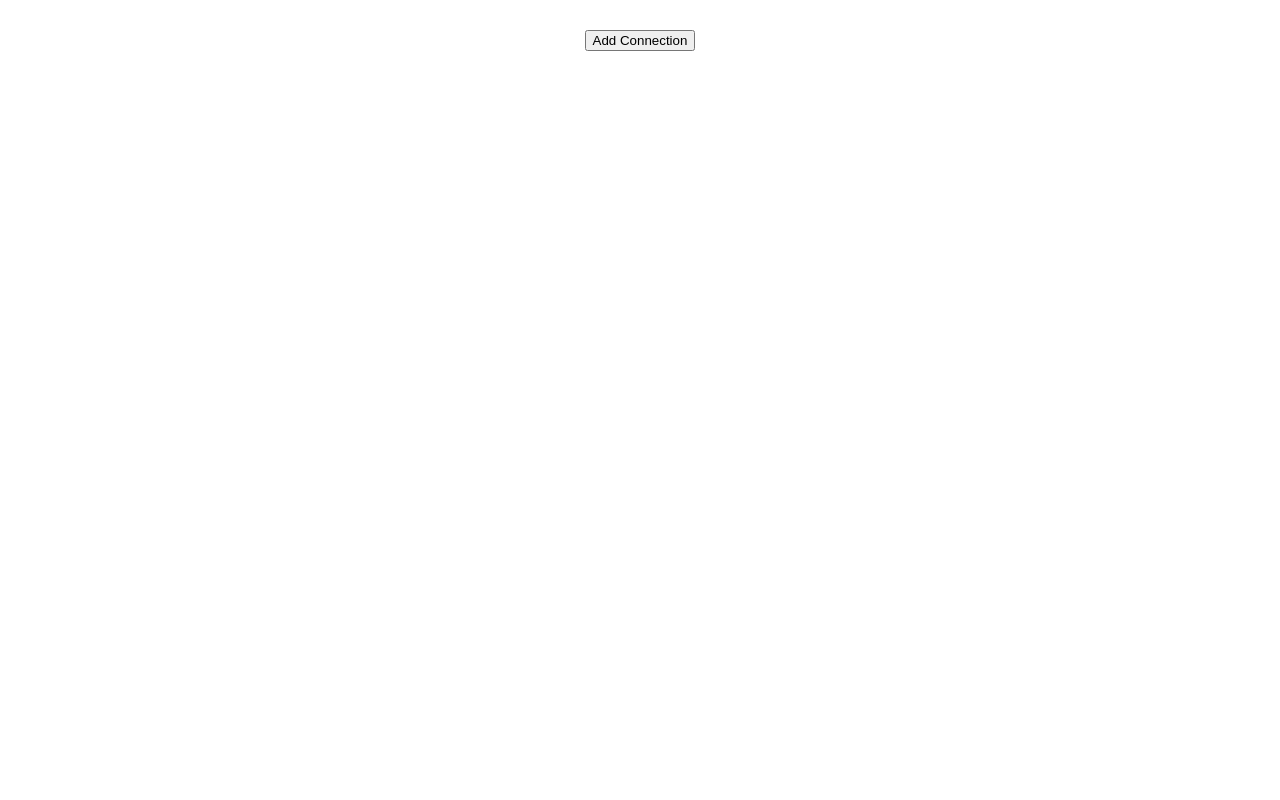
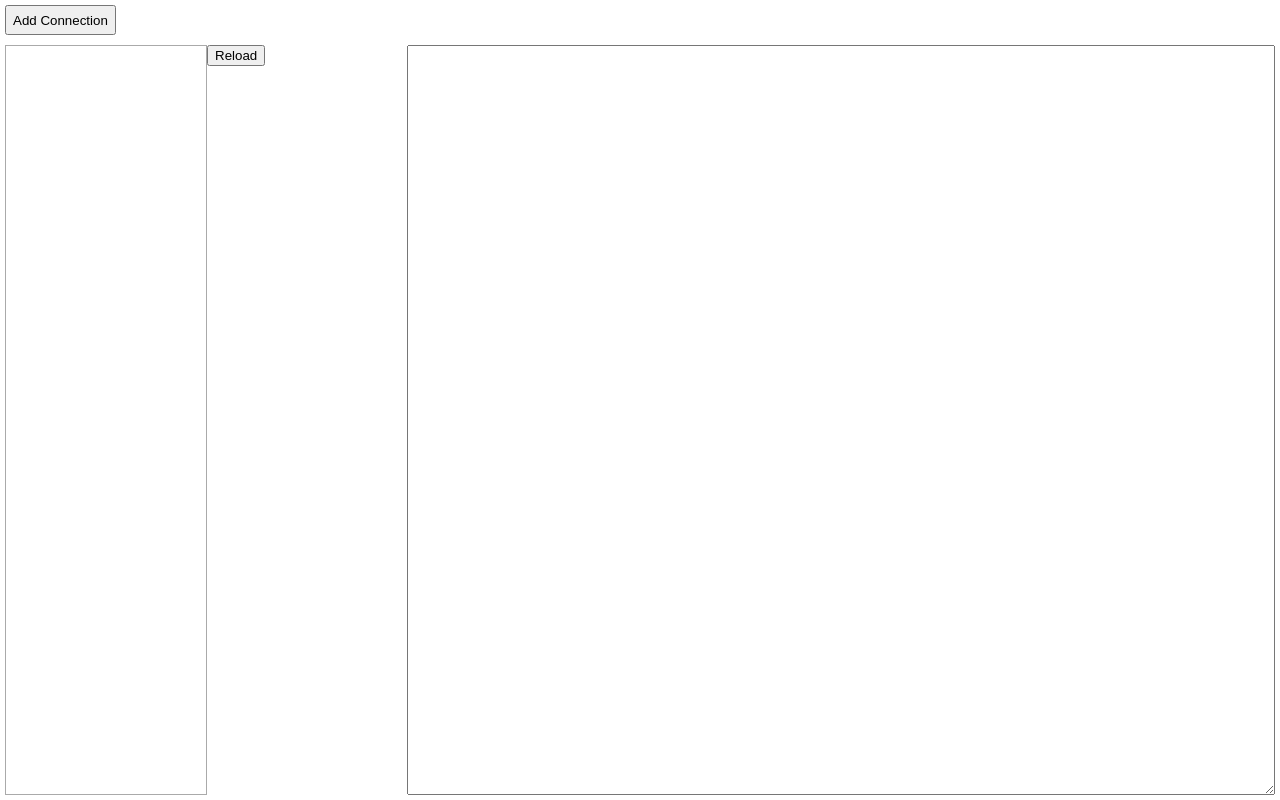
Before and after one commit to bderevyaga/redis-manager, an Angular app: page / in a window 1280 px wide. Built offline with nearby package versions, Linux system fonts and the light colour scheme.

Commit message:
add lists connection, keys and value

```diff
--- a/src/app/app.component.html
+++ b/src/app/app.component.html
@@ -1,4 +1,15 @@
-<nav class="connection-list">
-    <div *ngFor="let connection of connections">{{connection.name}}</div>
+<nav class="control-list">
+    <button (click)="addConnection()">Add Connection</button>
 </nav>
-<button (click)="addConnection()">Add Connection</button>
+<div class="connect">
+    <nav class="connection-list">
+        <div *ngFor="let connection of connections" (click)="showConnection(connection.connect)">{{connection.name}}</div>
+    </nav>
+    <nav class="key-list">
+        <div class="key">
+            <button (click)="showConnection()">Reload</button>
+            <div *ngFor="let key of keys" (click)="getValue(key)">{{key}}</div>
+        </div>
+        <textarea>{{value}}</textarea>
+    </nav>
+</div>
--- a/src/app/app.component.less
+++ b/src/app/app.component.less
@@ -1,15 +1,63 @@
 :host {
-    display: block;
-    text-align:center;
-    margin: 30px;
+    height: 100%;
 
-    h1 {
-        font-size: 2em;
-        font-weight: 600;
+    display: flex;
+    flex-direction: column;
+    flex-wrap: nowrap;
+    justify-content: flex-start;
+    align-content: center;
+    align-items: stretch;
+
+    .control-list {
+        padding: 5px;
+
+        button {
+            height: 30px;
+        }
     }
 
-    img {
-        width: 300px;
-        margin: 40px;
+    .connect {
+        padding: 5px;
+
+        display: flex;
+        flex-direction: row;
+        flex-wrap: nowrap;
+        justify-content: flex-start;
+        align-content: center;
+        align-items: stretch;
+
+        order: 0;
+        flex: 1 1 auto;
+        align-self: auto;
+
+        .connection-list {
+            width: 200px;
+            overflow: auto;
+
+            border: 1px solid #aaaaaa;
+        }
+
+        .key-list {
+            display: flex;
+            flex-direction: row;
+            flex-wrap: nowrap;
+            justify-content: flex-start;
+            align-content: center;
+            align-items: stretch;
+
+            order: 0;
+            flex: 1 1 auto;
+            align-self: auto;
+
+            .key {
+                width: 200px;
+            }
+
+            textarea {
+                order: 0;
+                flex: 1 1 auto;
+                align-self: auto;
+            }
+        }
     }
 }
--- a/src/app/app.component.ts
+++ b/src/app/app.component.ts
@@ -1,5 +1,6 @@
 import {Component} from '@angular/core';
 import {ElectronService} from './providers/electron.service';
+import {RedisClient} from 'redis';
 
 @Component({
     selector: 'app-root',
@@ -8,6 +9,9 @@ import {ElectronService} from './providers/electron.service';
 })
 export class AppComponent {
     public connections: any[] = [];
+    public keys: string[] = [];
+    public connect: RedisClient;
+    public value: any;
 
     constructor(private electronService: ElectronService) {
 
@@ -19,4 +23,24 @@ export class AppComponent {
             connect: this.electronService.redis.createClient()
         });
     }
+
+    public showConnection(connect: RedisClient) {
+        if (connect) {
+            this.connect = connect;
+        }
+
+        this.connect.keys('*', (err, keys) => {
+            if (err) return console.log(err);
+
+            this.keys = keys;
+        });
+    }
+
+    public getValue(key) {
+        this.connect.get(key, (err, value) => {
+            if (err) return console.log(err);
+
+            this.value = value;
+        });
+    }
 }
--- a/src/styles.less
+++ b/src/styles.less
@@ -41,3 +41,7 @@ table {
 	border-collapse: collapse;
 	border-spacing: 0;
 }
+
+html, body {
+	height: 100%;
+}
```
